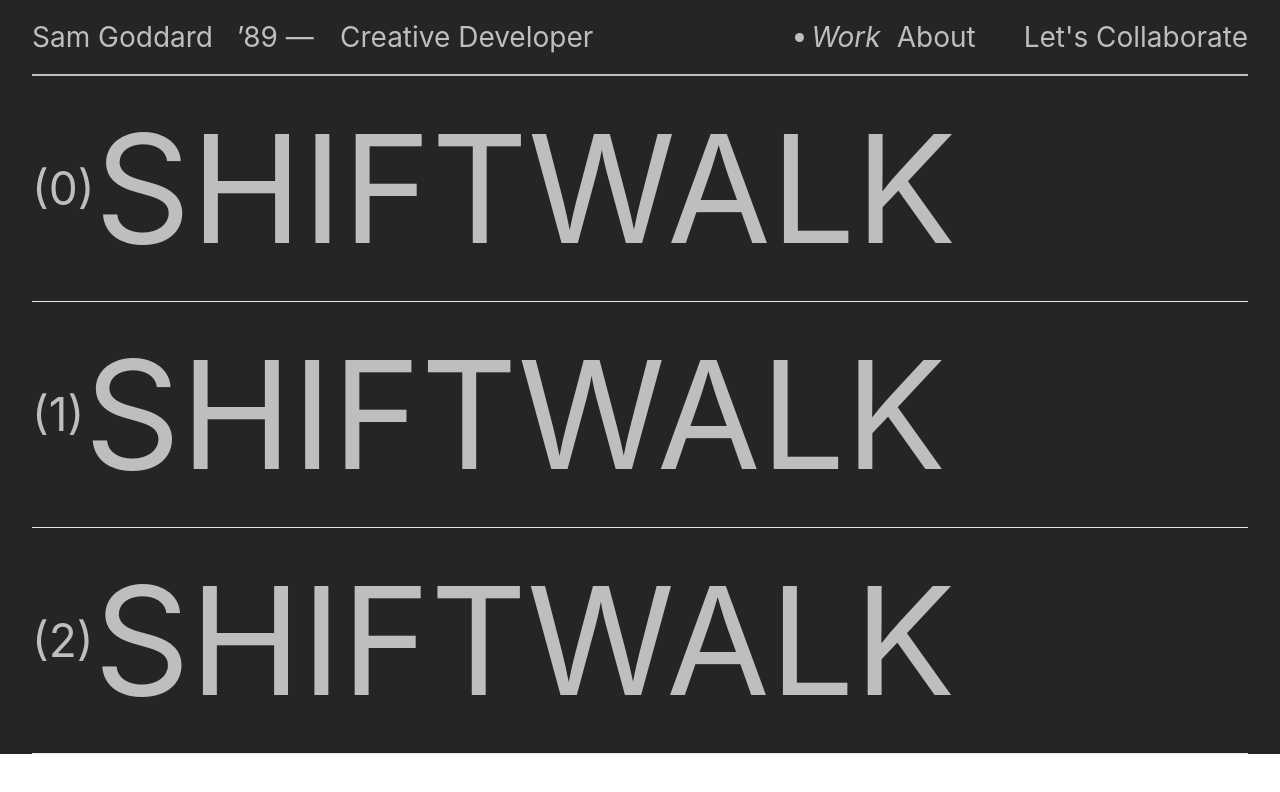
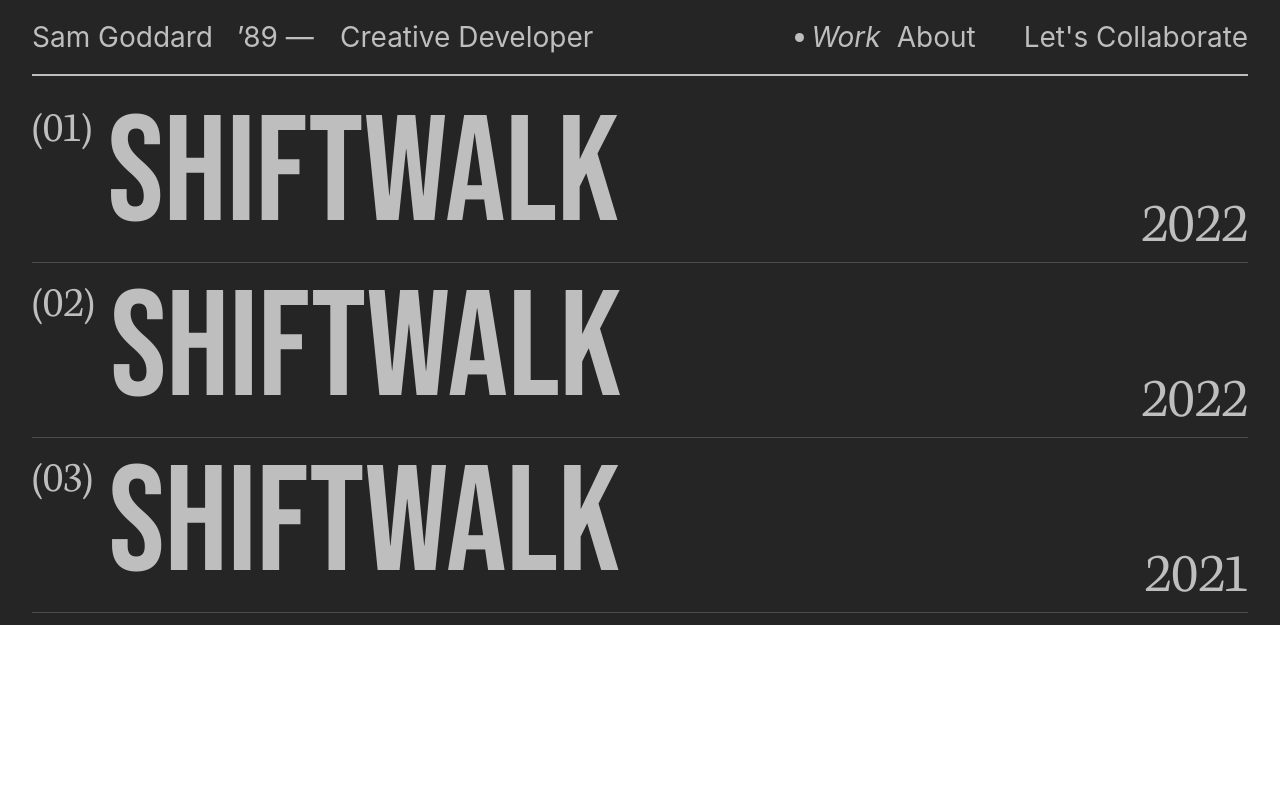
Before and after one commit to hayatul-islam/Sam-Goddard, a React (Create React App) app: page / in a window 1280 px wide. Shown: the top 792 px of the page. Built offline with nearby package versions, Linux system fonts and the light colour scheme.

Commit message:
font family use

```diff
--- a/public/index.html
+++ b/public/index.html
@@ -32,6 +32,13 @@
       href="https://fonts.googleapis.com/css2?family=Bebas+Neue&display=swap"
       rel="stylesheet"
     />
+    <!-- font noution  -->
+    <link rel="preconnect" href="https://fonts.googleapis.com" />
+    <link rel="preconnect" href="https://fonts.gstatic.com" crossorigin />
+    <link
+      href="https://fonts.googleapis.com/css2?family=Neuton:ital,wght@0,200;0,300;0,400;1,400&display=swap"
+      rel="stylesheet"
+    />
   </head>
   <body>
     <noscript>You need to enable JavaScript to run this app.</noscript>
--- a/src/components/home/Work.js
+++ b/src/components/home/Work.js
@@ -4,12 +4,16 @@ function Work({ work, index }) {
   const { name, img, year } = work;
   return (
     <>
-      <div className="flex justify-between text-[#bebebe] border-b ">
-        <div className="flex items-center font-Neue">
-          <h4 className="text-[46px] leading-0">({index})</h4>
-          <h1 className="text-[150px]">{name}</h1>
+      <div className="flex justify-between text-[#bebebe] border-b border-[#e2e8f0] border-opacity-20 ">
+        <div className="flex items-start leading-none py-3 space-x-4">
+          <span className="text-[46px] font-light font-neuton ">
+            ({index < 10 ? `0${index + 1}` : `${index}`})
+          </span>
+          <span className="text-[150px] font-neue">{name}</span>
         </div>
-        <div></div>
+        <div className="flex items-end ">
+          <h3 className="text-[60px] font-light font-neuton">{year}</h3>
+        </div>
       </div>
     </>
   );
--- a/src/components/home/Works.js
+++ b/src/components/home/Works.js
@@ -4,19 +4,19 @@ const works = [
   {
     id: 1,
     name: "SHIFTWALK",
-    img: "",
+    img: "https://images.unsplash.com/photo-1663860307386-891a5beb6e9d?ixlib=rb-1.2.1&ixid=MnwxMjA3fDB8MHxlZGl0b3JpYWwtZmVlZHwyfHx8ZW58MHx8fHw%3D&auto=format&fit=crop&w=500&q=60",
     year: 2022,
   },
   {
     id: 2,
     name: "SHIFTWALK",
-    img: "",
+    img: "https://images.unsplash.com/photo-1663860307386-891a5beb6e9d?ixlib=rb-1.2.1&ixid=MnwxMjA3fDB8MHxlZGl0b3JpYWwtZmVlZHwyfHx8ZW58MHx8fHw%3D&auto=format&fit=crop&w=500&q=60",
     year: 2022,
   },
   {
     id: 3,
     name: "SHIFTWALK",
-    img: "",
+    img: "https://images.unsplash.com/photo-1663860307386-891a5beb6e9d?ixlib=rb-1.2.1&ixid=MnwxMjA3fDB8MHxlZGl0b3JpYWwtZmVlZHwyfHx8ZW58MHx8fHw%3D&auto=format&fit=crop&w=500&q=60",
     year: 2021,
   },
 ];
@@ -24,9 +24,11 @@ const works = [
 function Works() {
   return (
     <>
-      {works?.map((work, i) => (
-        <Work key={work?.id} index={i} work={work} />
-      ))}
+      <div className="py-3">
+        {works?.map((work, i) => (
+          <Work key={work?.id} index={i} work={work} />
+        ))}
+      </div>
     </>
   );
 }
--- a/tailwind.config.js
+++ b/tailwind.config.js
@@ -2,7 +2,12 @@
 module.exports = {
   content: ["./src/**/*.{html,js}"],
   theme: {
-    extend: {},
+    extend: {
+      fontFamily: {
+        neue: ["Bebas Neue", "cursive"],
+        neuton: ["Neuton", "serif"],
+      },
+    },
   },
   plugins: [],
 };
```
